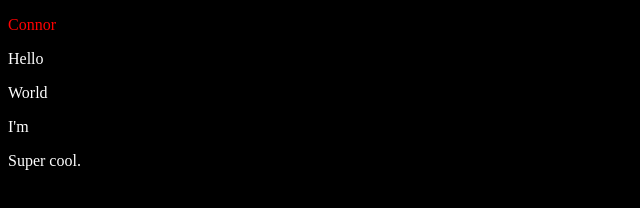
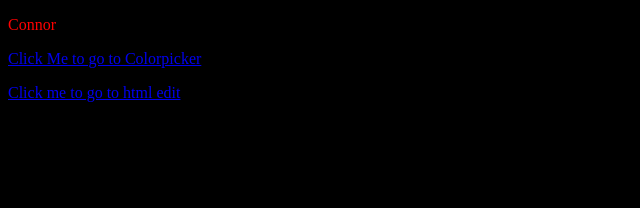
Before and after one commit to 808chall/connorsProject, a plain HTML site: page index.html in a window 1280 px wide. Shown: the whole page, without its empty margins (0-640 px from the left). Drawn offline with Linux system fonts and the light colour scheme.

Commit message:
fixing project

```diff
--- a/app.js
+++ b/app.js
@@ -1,2 +1,2 @@
-alert("Hello you cool kid");
+alert("Hello");
 // python -m SimpleHTTPServer 8000
--- a/index.html
+++ b/index.html
@@ -7,11 +7,10 @@
 <body>
 
 	<p class="connor">Connor</p>
+	<p><a href="http://www.colorpicker.com/">Click Me to go to Colorpicker</a></p>
 
-	<p>Hello</p>
-	<p>World</p>
-	<p>I'm</p>
-	<p>Super cool.</p>
+	<p><a href="http://htmledit.squarefree.com/">Click me to go to html edit</a></p>
+
 	<link rel="stylesheet" href="stylees.css">
 	<script src="app.js"></script>
 </body>
```
